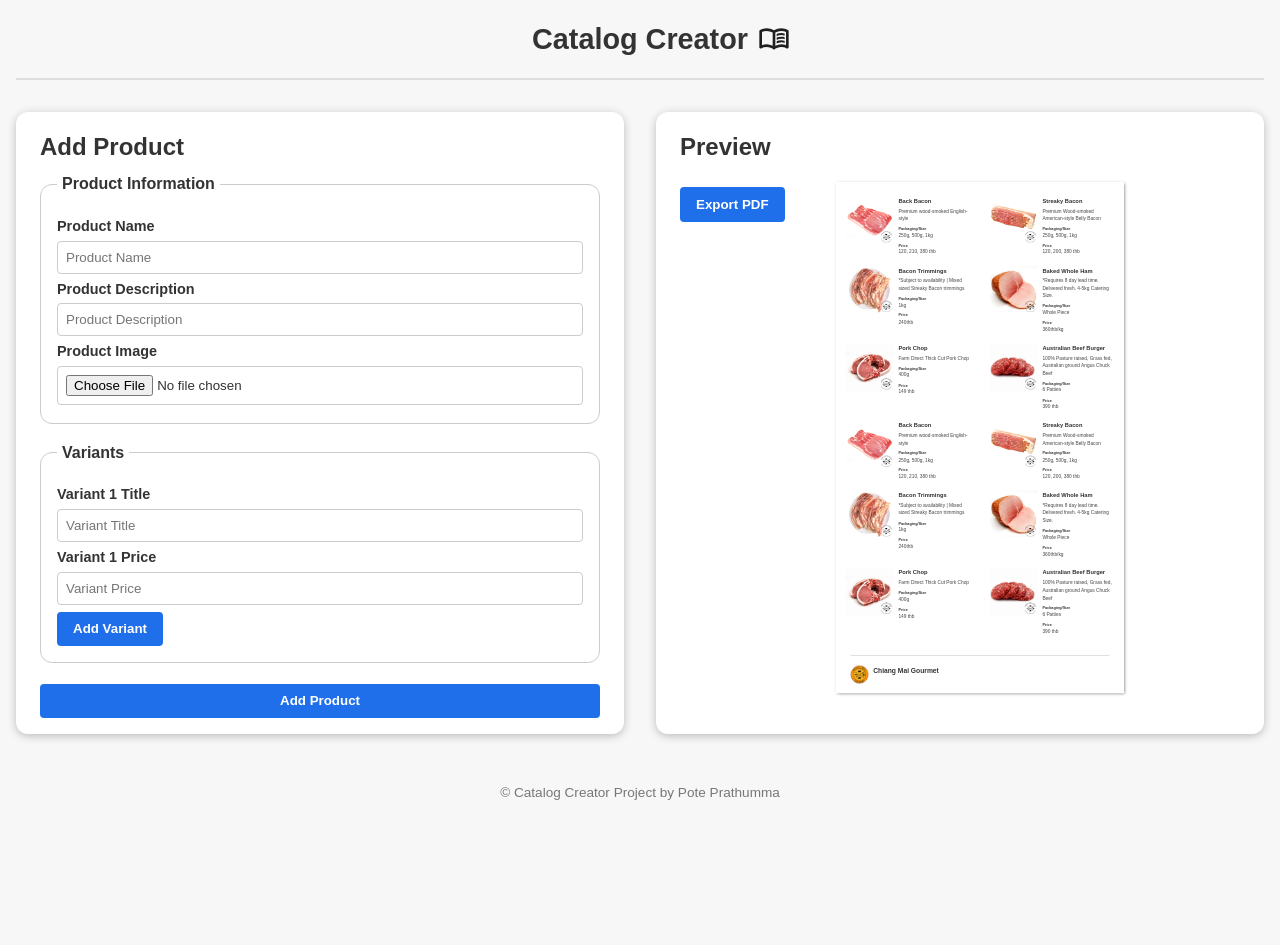
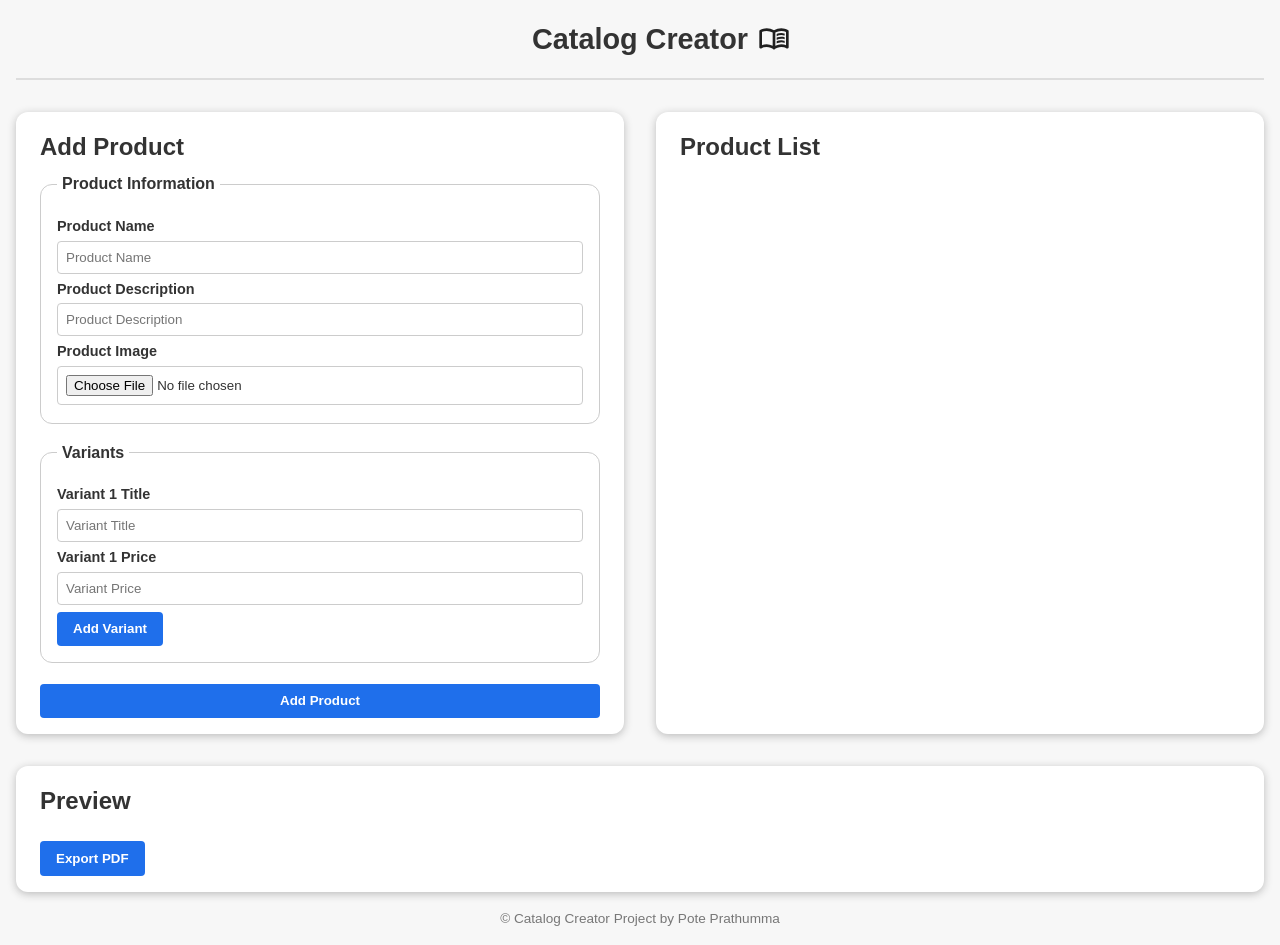
Before and after one commit to PoteP99/catalog-creator, a plain HTML site: page index.html in a window 1280 px wide. Before the commit the page ends 820 px from the top, so only its background shows below. Drawn offline with Linux system fonts and the light colour scheme.

Commit message:
build: New layout for editable product list

```diff
--- a/css/styles.css
+++ b/css/styles.css
@@ -37,7 +37,7 @@ header h1 {
   cursor: pointer;
 }
 
-main {
+.add-edit-products {
   display: grid;
   grid-template-columns: 1fr 1fr;
   gap: 2rem;
--- a/index.html
+++ b/index.html
@@ -24,7 +24,8 @@
       </label>
     </header>
     <main>
-      <section>
+      <div class="add-edit-products">
+        <section id="add-product">
           <div id="input-product">
             <h2>Add Product</h2>
             <form action="/#" method="post">
@@ -75,12 +76,18 @@
             </form>
           </div>
         </section>
-      <section>
+        <section id="list-section">
+          <h2>Product List</h2>
+        </section>
+      </div>
+      <section id="preview">
         <div id="catalog-preview">
           <h2>Preview</h2>
+          <!--
           <div class="page-preview">
             <div class="page-wrapper">
               <div class="page-header"></div>
+
               <div class="product-grid">
                 <div class="product-card">
                   <img
@@ -304,6 +311,7 @@
                   </div>
                 </div>
               </div>
+
               <div class="page-footer">
                 <hr />
                 <div class="page-footer-content">
@@ -318,6 +326,7 @@
               </div>
             </div>
           </div>
+          -->
           <button type="button" id="export-btn">Export PDF</button>
         </div>
       </section>
```
Lines whose indentation alone changed are shown as unchanged.
